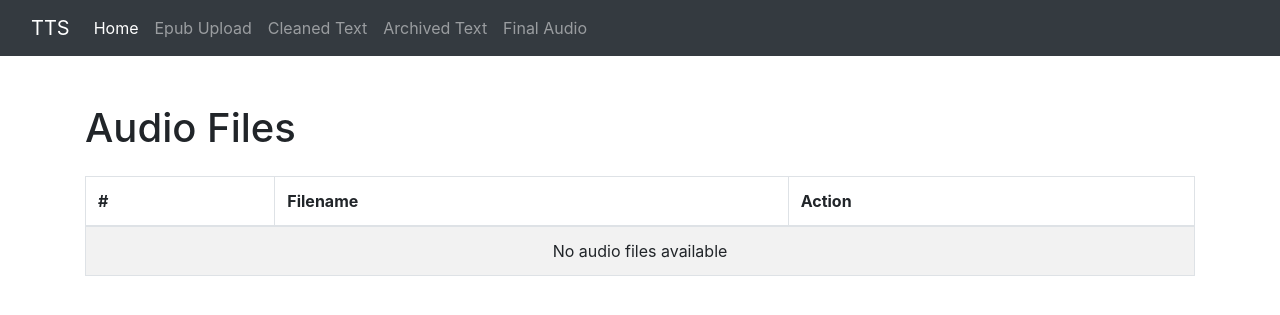
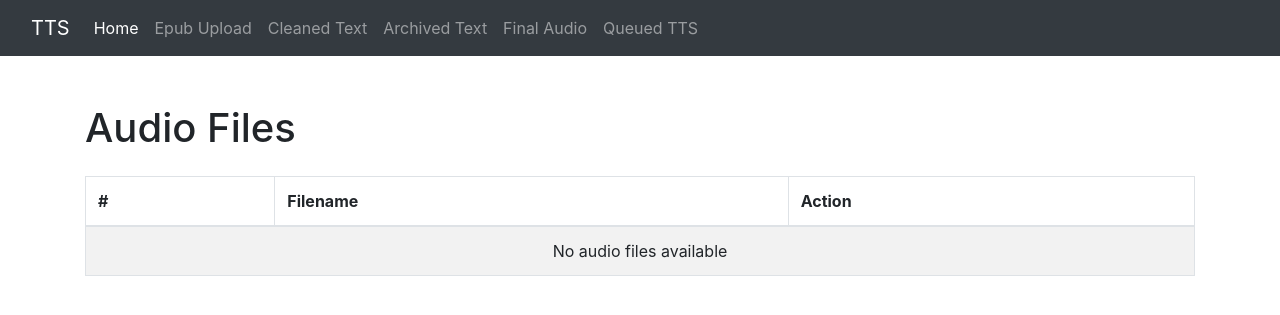
Before and after one commit to staticresponse/Narrator, a Flask app: page /audio in a window 1280 px wide. Shown: the top 315 px of the page. Run offline with Flask 3, Linux system fonts and the light colour scheme; some libraries are stand-ins or nearby versions.

Commit message:
add route for viewing queued tts

```diff
--- a/templates/navbar.html
+++ b/templates/navbar.html
@@ -29,6 +29,9 @@
               <li class="nav-item">
                   <a class="nav-link" href="/audio">Final Audio</a>
               </li>
+              <li class="nav-item">
+                  <a class="nav-link" href="/current-queue">Queued TTS</a>
+              </li>
           </ul>
       </div>
   </div>
```
